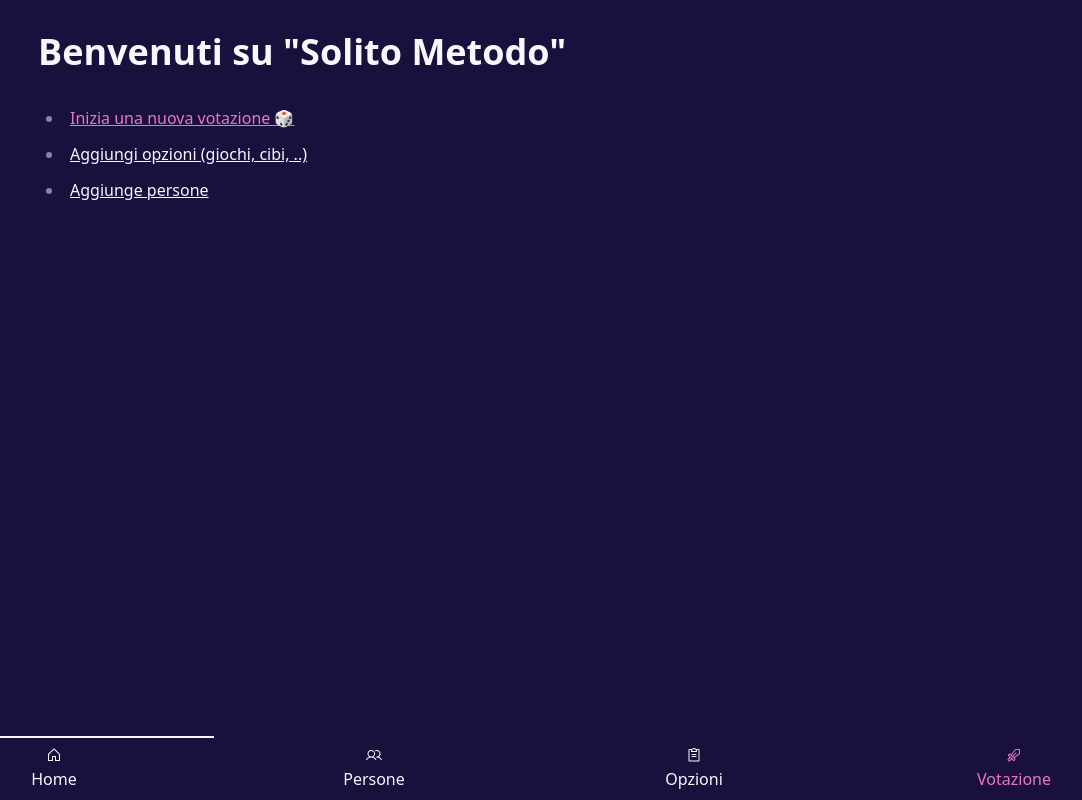
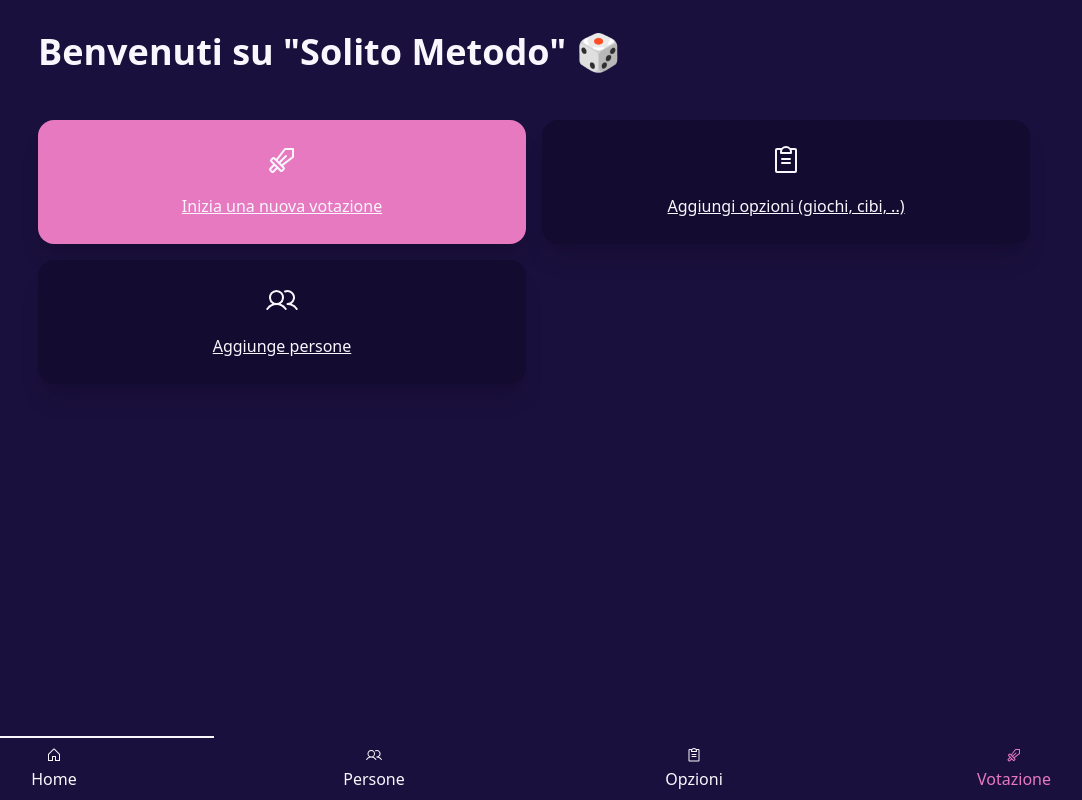
Before and after one commit to RiccardoZaffalon/decision-polls, a SvelteKit app: page / in a window 1280 px wide. Shown: the whole page, without its empty margins (106-1188 px from the left). Built offline with nearby package versions, Linux system fonts and the light colour scheme.

Commit message:
Review home and filter UX

```diff
--- a/src/routes/+page.svelte
+++ b/src/routes/+page.svelte
@@ -1,15 +1,38 @@
+<script>
+	import People from '$lib/components/icons/Users.svelte';
+	import Options from '$lib/components/icons/ClipboardText.svelte';
+	import Vote from '$lib/components/icons/Sword.svelte';
+
+	const cardClassName = (primary) => {
+		let base = 'card p-6 flex justify-center items-center text-center shadow-xl ';
+
+		if (primary) {
+			base += 'bg-primary';
+		} else {
+			base += 'bg-base-300';
+		}
+
+		return base;
+	};
+</script>
+
 <svelte:head>
 	<title>Solito Metodo 🎲</title>
 </svelte:head>
 
-<h1>Benvenuti su "Solito Metodo"</h1>
+<h1 class="mb-12">Benvenuti su "Solito&nbsp;Metodo"&nbsp;🎲</h1>
 
-<nav>
-	<ul>
-		<li>
-			<a class="link link-primary" href="/session">Inizia una nuova votazione 🎲</a>
-		</li>
-		<li><a class="link" href="/options">Aggiungi opzioni (giochi, cibi, ..)</a></li>
-		<li><a class="link" href="/people">Aggiunge persone</a></li>
-	</ul>
+<nav class="grid grid-cols-2 gap-4">
+	<a class={cardClassName(true)} href="/session">
+		<Vote className="h-8 w-8 mb-4" />
+		Inizia una nuova votazione</a
+	>
+	<a class={cardClassName()} href="/options">
+		<Options className="h-8 w-8 mb-4" />
+		Aggiungi opzioni (giochi,&nbsp;cibi,&nbsp;..)</a
+	>
+	<a class={cardClassName()} href="/people">
+		<People className="h-8 w-8 mb-4" />
+		Aggiunge persone</a
+	>
 </nav>
--- a/src/routes/session/Step1.svelte
+++ b/src/routes/session/Step1.svelte
@@ -19,6 +19,8 @@
 		} else {
 			participants.set([...$participants, item]);
 		}
+
+		person_filter.set('');
 	};
 
 	const addPerson = async () => {
@@ -38,9 +40,7 @@
 			const person = await added.json();
 
 			data.people_rows.push(person);
-			participants.set([...$participants, person]);
-
-			person_filter.set('');
+			updateParticipants(person);
 		} catch (error) {
 			console.warn(error);
 		}
@@ -54,6 +54,8 @@
 		} else {
 			choices.set([...$choices, item]);
 		}
+
+		option_filter.set('');
 	};
 
 	const addOption = async () => {
@@ -74,9 +76,7 @@
 			const option = await added.json();
 
 			data.options_rows.push(option);
-			choices.set([...$choices, option]);
-
-			option_filter.set('');
+			updateChoices(option);
 		} catch (error) {
 			console.warn(error);
 		}
```
